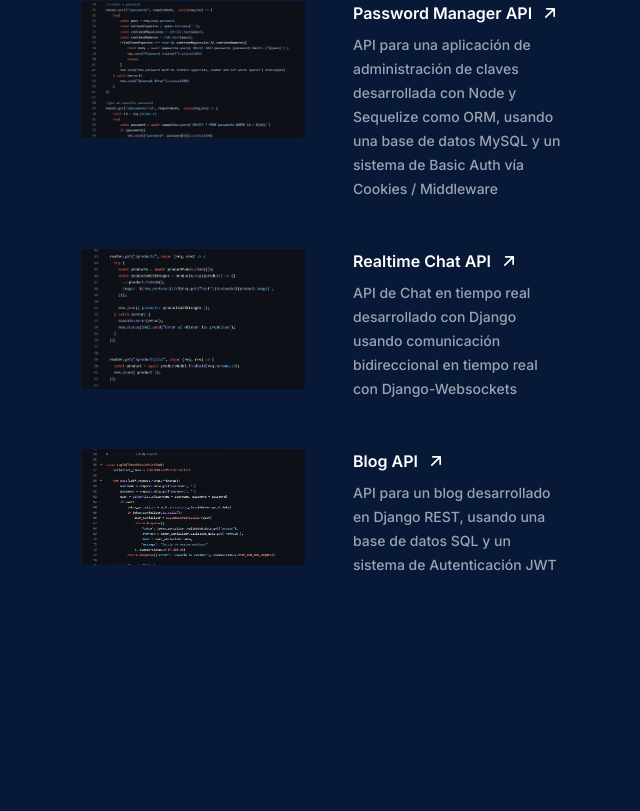
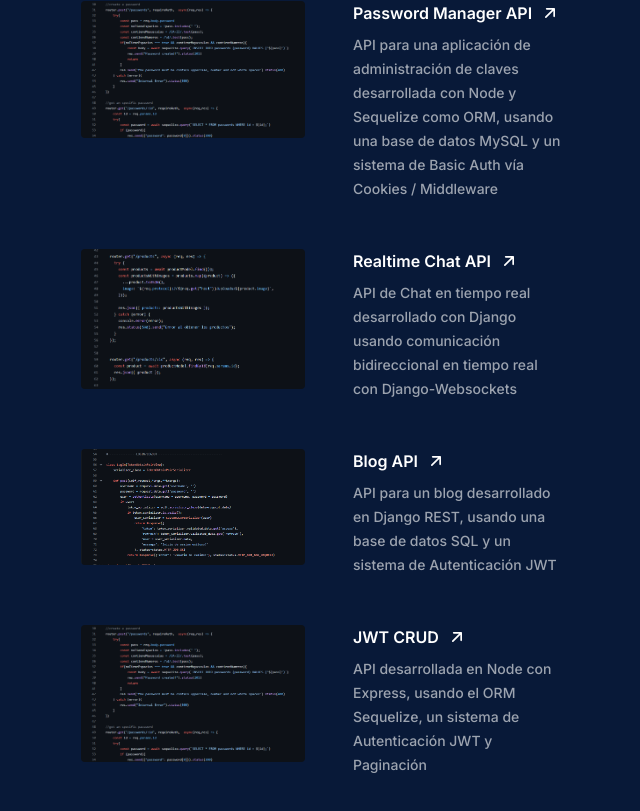
Before and after one commit to ivanmacedonio/portfoliov2, a React (Vite) app: page / in a window 1280 px wide. Shown: the part 2906-3717 px from the top of the page, without its empty margins (559-1199 px from the left). Before the commit the page ends 3579 px from the top, so only its background shows below. Built offline with nearby package versions, Linux system fonts and the light colour scheme.

Commit message:
add jwt project

```diff
--- a/src/components/Projects.jsx
+++ b/src/components/Projects.jsx
@@ -184,6 +184,29 @@ export const Projects = () => {
           </p>
         </div>
       </article>
+      <article className="xl:mt-12 flex xl:gap-12 mobiles:flex-col xl:flex xl:flex-row mobiles:gap-8 mobiles:mb-12">
+        <div>
+          <motion.img
+            whileHover={{ scale: 1.1 }}
+            transition={{ duration: 0.2 }}
+            src={web5}
+            alt=""
+            className="max-w-56 rounded cursor-pointer"
+          />
+        </div>
+        <div>
+          <a
+            href="https://github.com/ivanmacedonio/api-blog-chat-jwt"
+            target="_blank"
+            className="flex align-middle text-nowrap text-white font-semibold text-l gap-2 hover:text-stack cursor-pointer transition-colors duration-200"
+          >
+            JWT CRUD <img src={arrow} className="max-w-5" />
+          </a>
+          <p className="mt-2 text-wrap text-sm line leading-6">
+            API desarrollada en Node con Express, usando el ORM Sequelize, un sistema de Autenticación JWT y Paginación
+          </p>
+        </div>
+      </article>
     </section>
   );
 };
```
Also changed, not shown: src/assets/back5.png (added).
